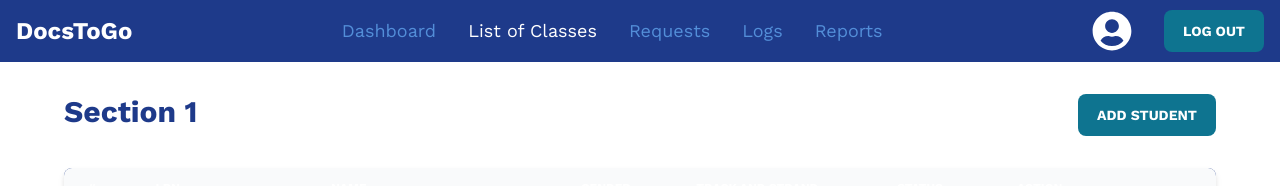
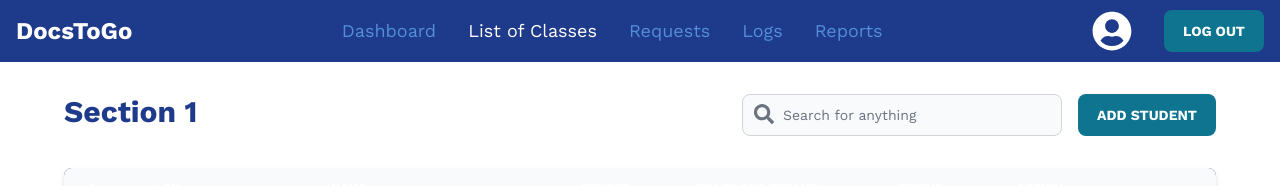
Before and after one commit to arvy-rence/docxtogo-admin, a Next.js app: page /dashboard/class-list/1 in a window 1280 px wide. Shown: the top 186 px of the page. Built offline with nearby package versions, Linux system fonts and the light colour scheme.

Commit message:
[ADD] / Add search bar to class record / section masterlist

```diff
--- a/pages/dashboard/class-list/[section]/index.jsx
+++ b/pages/dashboard/class-list/[section]/index.jsx
@@ -1,8 +1,10 @@
-import React from "react";
+import React, {useState} from "react";
 import {LoggedInNavbar} from "../../../../components/Navbar";
 import {ClassTable} from "../../../../components/class-list/ClassTable";
 import {AddStudentModal} from "../../../../components/class-list/AddStudentModal";
 import {Loader} from "../../../../components/Loader";
+import {TextInput} from "flowbite-react";
+import {FaSearch} from "react-icons/fa";
 
 /**
  * Dynamic page to render students in a section
@@ -14,6 +16,9 @@ import {Loader} from "../../../../components/Loader";
  * @constructor
  */
 export const SectionPage = ({section, students}) => {
+  const [search, setSearch] = useState("");
+  const [filteredStudents, setFilteredStudents] = useState(students);
+
   return (
     <>
       <LoggedInNavbar activePage="class-list"/>
@@ -23,13 +28,22 @@ export const SectionPage = ({section, students}) => {
             <h1 className="font-work text-3xl font-bold text-primary">
               Section {section}
             </h1>
-            <div>
+            <div className="flex gap-4">
+              <TextInput
+                id="search"
+                type="text"
+                icon={FaSearch}
+                placeholder="Search for anything"
+                onChange={(e) => setSearch(e.target.value)}
+                required={true}
+                className="font-work w-[20rem] h-[2.5rem] text-sm"
+              />
               <AddStudentModal section={section}/>
             </div>
           </div>
           <div className="mx-[5%] my-[2rem]">
             {(students ?
-                <ClassTable students={students}/> :
+                <ClassTable students={filteredStudents}/> :
                 <h1 className="font-work text-3xl font-bold text-primary">No students in this section</h1>
             )}
           </div>
```
